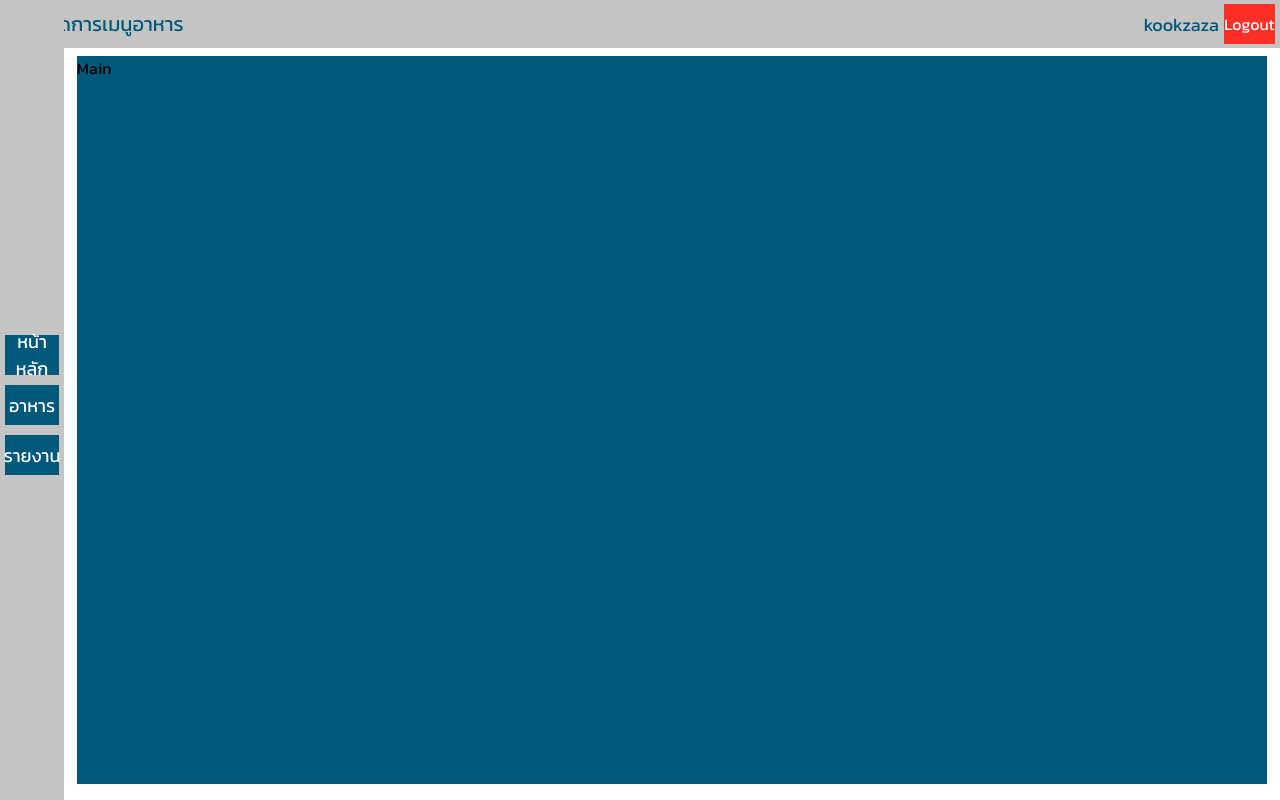
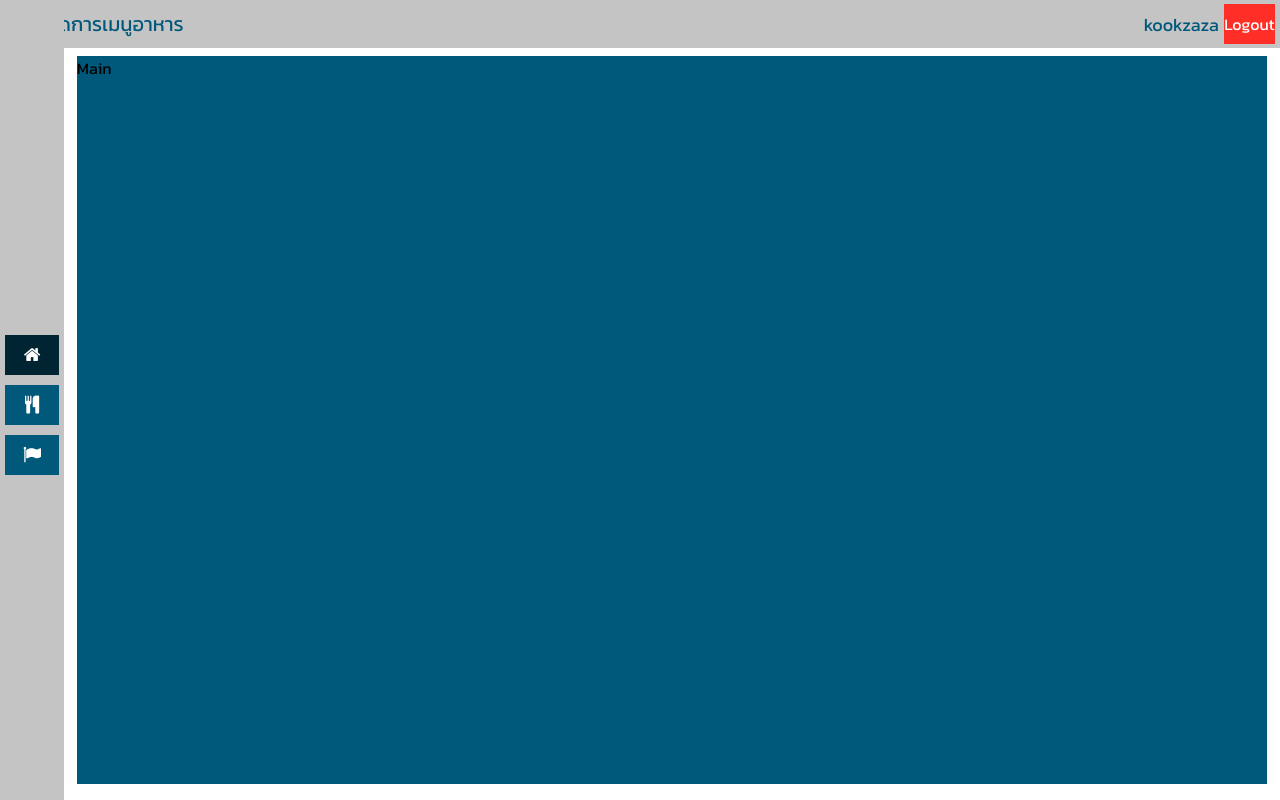
Before and after one commit to teethat-lsk/PhochanaFrontEnd, a React (Create React App) app in the folder dashboard/: page /store in a window 1280 px wide. Built offline with nearby package versions, Linux system fonts and the light colour scheme.

Commit message:
Fix  responseive wrong!

```diff
--- a/dashboard/src/components/Dashboard/FoodDisplay/fooddisplay.css
+++ b/dashboard/src/components/Dashboard/FoodDisplay/fooddisplay.css
@@ -8,9 +8,10 @@
 }
 
 .menu_container {
-	width: 15%;
-	height: 855px;
-	max-height: 855px;
+	background-color: azure;
+	width: 20%;
+	height: 100%;
+	max-height: 100%;
 	display: flex;
 	flex-direction: column;
 	justify-content: center;
@@ -18,13 +19,14 @@
 }
 
 .menu_body {
+	/* background-color: black; */
 	width: 100%;
 	display: flex;
 	flex-direction: column;
 	/* align-items: center; */
 	justify-items: center;
-	height: 800px;
-	max-height: 800px;
+	height: 100%;
+	max-height: 100%;
 	overflow-y: scroll;
 	overflow-x: hidden;
 	margin-top: 10px;
@@ -35,6 +37,7 @@
 	width: 70%;
 	height: 40px;
 	margin-top: 7px;
+	margin-bottom: 7px;
 	display: flex;
 	justify-content: center;
 	align-items: center;
@@ -48,12 +51,13 @@
 }
 
 .menu_button {
-	min-width: 200px;
-	min-height: 200px;
-	width: 200px;
-	height: 200px;
-	margin: 0 auto;
-	margin-top: 10px;
+	min-width: 15vw;
+	min-height: 15vw;
+	width: 15vw;
+	height: 15vw;
+	/* margin: 0 auto; */
+	/* margin-top: 10px; */
+	margin: 10px;
 	background-color: azure;
 	cursor: pointer;
 	display: flex;
@@ -139,12 +143,12 @@ input:focus {
 .image_preview {
 	margin-left: 20px;
 	background-color: rgb(255, 255, 255);
-	width: 1280px;
-	height: 720px;
-	max-width: 1280px;
-	max-height: 720px;
-	min-width: 1280px;
-	min-height: 720px;
+	width: 65vw;
+	height: 70vh;
+	max-width: 65vw;
+	max-height: 70vh;
+	min-width: 65vw;
+	min-height: 70vh;
 	background-position: center center;
 	background-repeat: no-repeat;
 	background-size: cover;
--- a/dashboard/src/components/Dashboard/FoodDisplay/index.js
+++ b/dashboard/src/components/Dashboard/FoodDisplay/index.js
@@ -128,7 +128,7 @@ const AddNewMenu = () => {
 						placeholder='กรุณาใส่ชื่ออาหาร'
 					></input>
 				</div>
-				<div className='input_menu_container'>
+				<div className='input_menu_container' style={{ marginLeft: '100px' }}>
 					<div className='menu_title'>ปริมาณแคลรอรี่ (กิโลแคล)</div>
 					<input
 						type='number'
@@ -207,7 +207,7 @@ const ShowMenu = ({
 						placeholder='กรุณาใส่ชื่ออาหาร'
 					></input>
 				</div>
-				<div className='input_menu_container'>
+				<div className='input_menu_container' style={{ marginLeft: '100px' }}>
 					<div className='menu_title'>ปริมาณแคลรอรี่ (กิโลแคล)</div>
 					<input
 						type='number'
--- a/dashboard/src/components/Dashboard/Navigation/index.js
+++ b/dashboard/src/components/Dashboard/Navigation/index.js
@@ -15,14 +15,27 @@ const Navigation = () => {
 				<div className='header_title'>{title}</div>
 			</div>
 			<div className='navigation_left_container noselect'>
-				<NavLink to={`${url}`} className='btn_navigation_left'>
-					หน้าหลัก
+				<NavLink
+					to={`${url}`}
+					exact
+					className='btn_navigation_left'
+					activeClassName='btn_n_l_active'
+				>
+					<i className='fa fa-home' aria-hidden='true'></i>
 				</NavLink>
-				<NavLink to={`${url}/foods`} className='btn_navigation_left'>
-					อาหาร
+				<NavLink
+					to={`${url}/foods`}
+					className='btn_navigation_left'
+					activeClassName='btn_n_l_active'
+				>
+					<i className='fa fa-cutlery' aria-hidden='true'></i>
 				</NavLink>
-				<NavLink to={`${url}/reports`} className='btn_navigation_left'>
-					รายงาน
+				<NavLink
+					to={`${url}/reports`}
+					className='btn_navigation_left'
+					activeClassName='btn_n_l_active'
+				>
+					<i className='fa fa-flag' aria-hidden='true'></i>
 				</NavLink>
 			</div>
 		</div>
--- a/dashboard/src/components/Dashboard/Navigation/navigation.css
+++ b/dashboard/src/components/Dashboard/Navigation/navigation.css
@@ -53,6 +53,10 @@ a:active {
 	text-decoration: 'none';
 }
 
+.btn_n_l_active {
+	background-color: #002432;
+}
+
 .btn_navigation_left:active {
 	opacity: 50%;
 }
```
